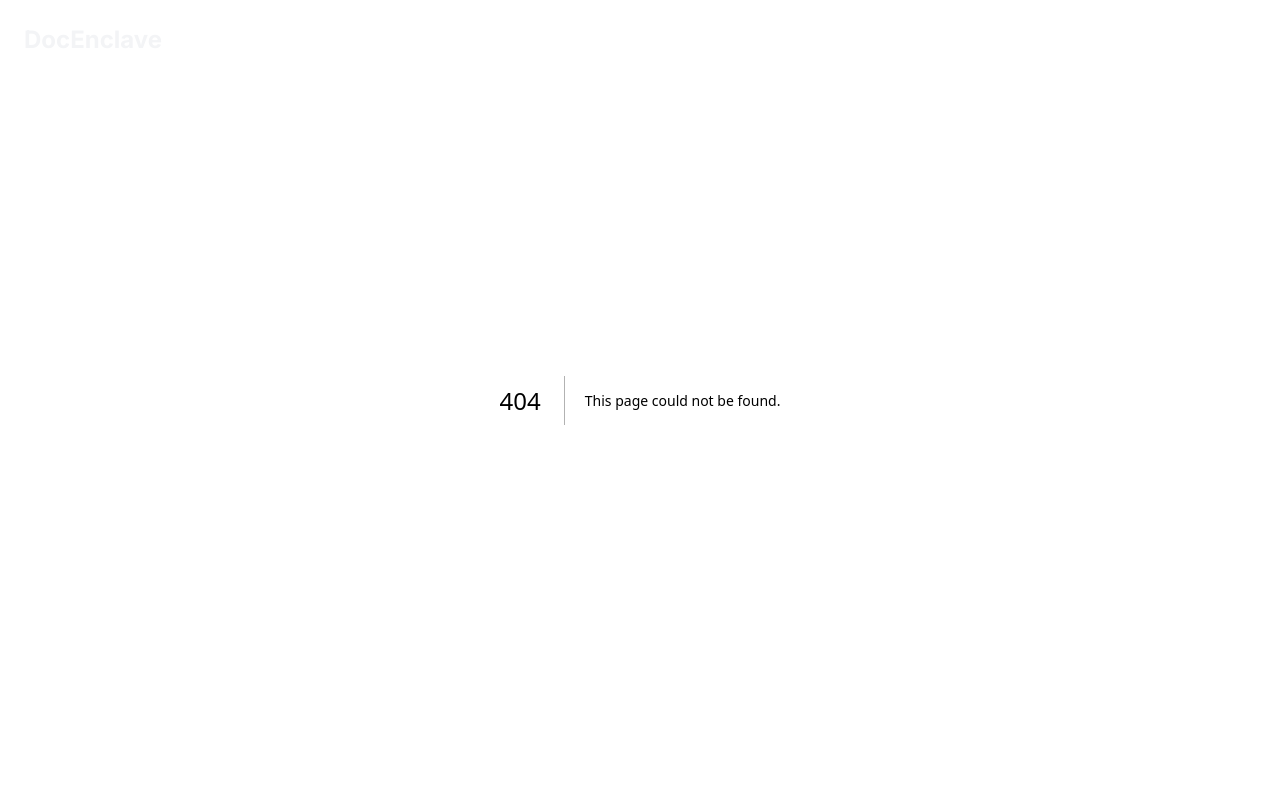
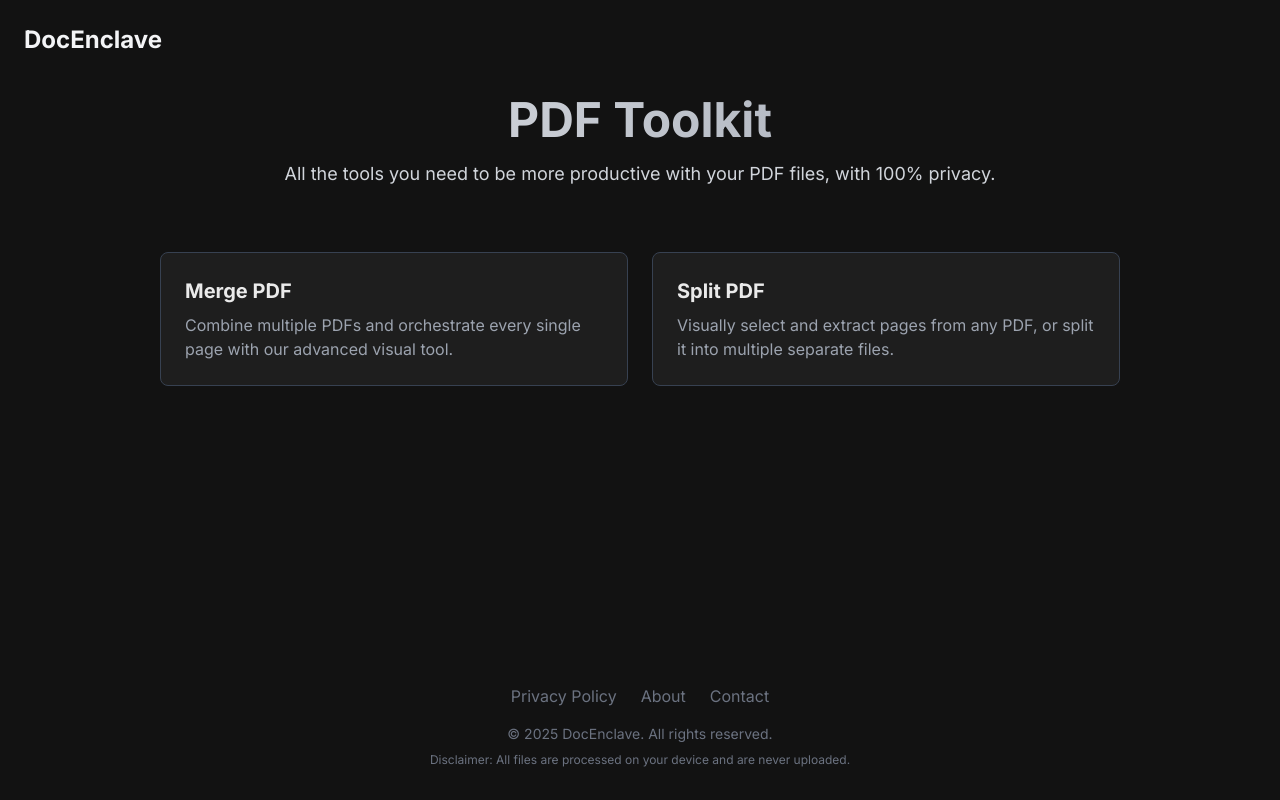
Before and after one commit to Swarnadeep17/docenclave, a Next.js app: page /pdf-tools in a window 1280 px wide. Before the commit this address had no page. Shown: the top 800 px of the page. Built offline with nearby package versions, Linux system fonts and the light colour scheme.

Commit message:
Create src/app/pdf-tools/page.js

```diff
--- /dev/null
+++ b/src/app/pdf-tools/page.js
@@ -0,0 +1,50 @@
+// src/app/pdf-tools/page.js
+import Link from 'next/link';
+
+// Define all our available PDF tools here
+const pdfTools = [
+  {
+    name: 'Merge PDF',
+    description: 'Combine multiple PDFs and orchestrate every single page with our advanced visual tool.',
+    href: '/merge-pdf'
+  },
+  {
+    name: 'Split PDF',
+    description: 'Visually select and extract pages from any PDF, or split it into multiple separate files.',
+    href: '/split-pdf'
+  },
+  // Add new PDF tools here in the future
+];
+
+export const metadata = {
+    title: 'All PDF Tools | DocEnclave',
+    description: 'Discover a full suite of free, secure, and offline PDF tools. Merge, split, and more, right in your browser.',
+};
+
+export default function PdfToolsPage() {
+  return (
+    <div className="w-full max-w-5xl mx-auto py-24 px-4 sm:px-6 lg:px-8">
+      <div className="text-center mb-16">
+        <h1 className="text-4xl md:text-5xl font-bold bg-gradient-to-r from-gray-200 to-gray-400 text-transparent bg-clip-text">
+          PDF Toolkit
+        </h1>
+        <p className="mt-4 text-lg text-gray-300">
+          All the tools you need to be more productive with your PDF files, with 100% privacy.
+        </p>
+      </div>
+
+      <div className="grid grid-cols-1 md:grid-cols-2 gap-6">
+        {pdfTools.map((tool) => (
+          <Link
+            key={tool.name}
+            href={tool.href}
+            className="bg-card-bg p-6 rounded-lg border border-gray-700 hover:border-accent transition-all duration-200 group"
+          >
+            <h3 className="text-xl font-bold mb-2 group-hover:text-accent">{tool.name}</h3>
+            <p className="text-gray-400">{tool.description}</p>
+          </Link>
+        ))}
+      </div>
+    </div>
+  );
+}
```
